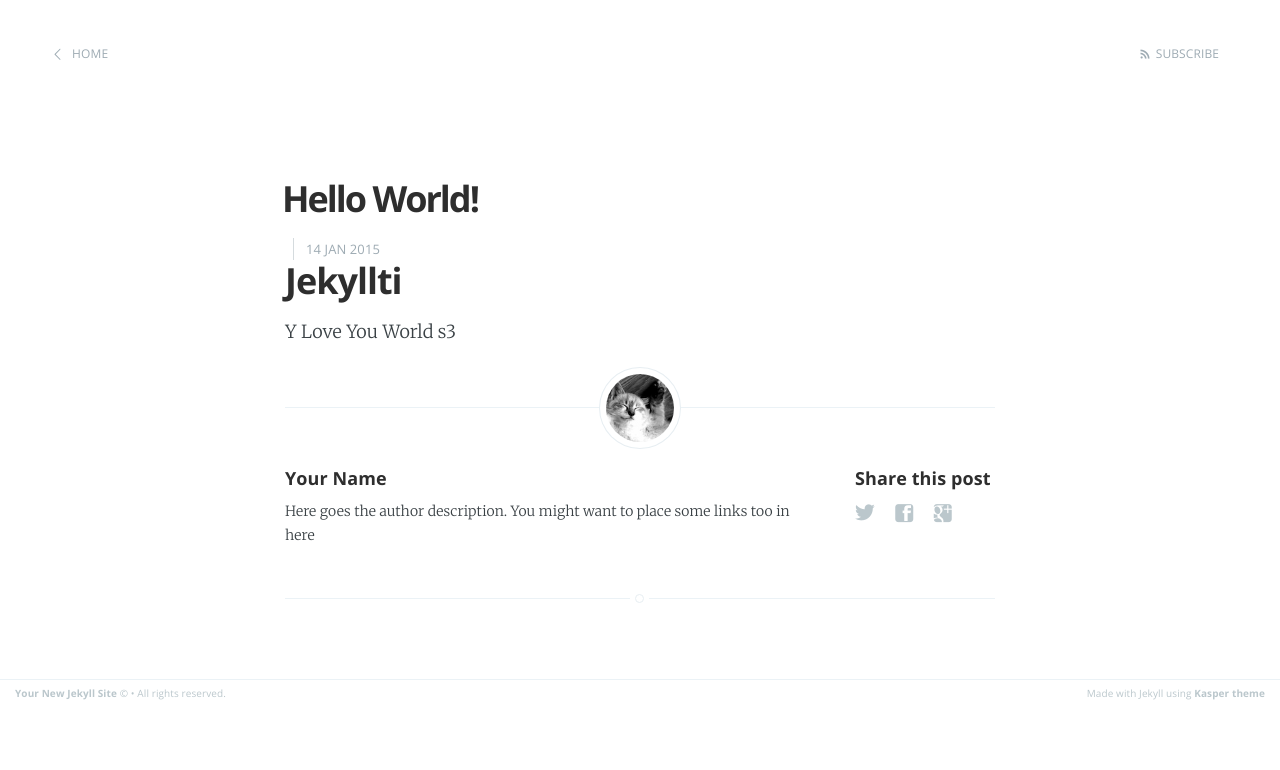
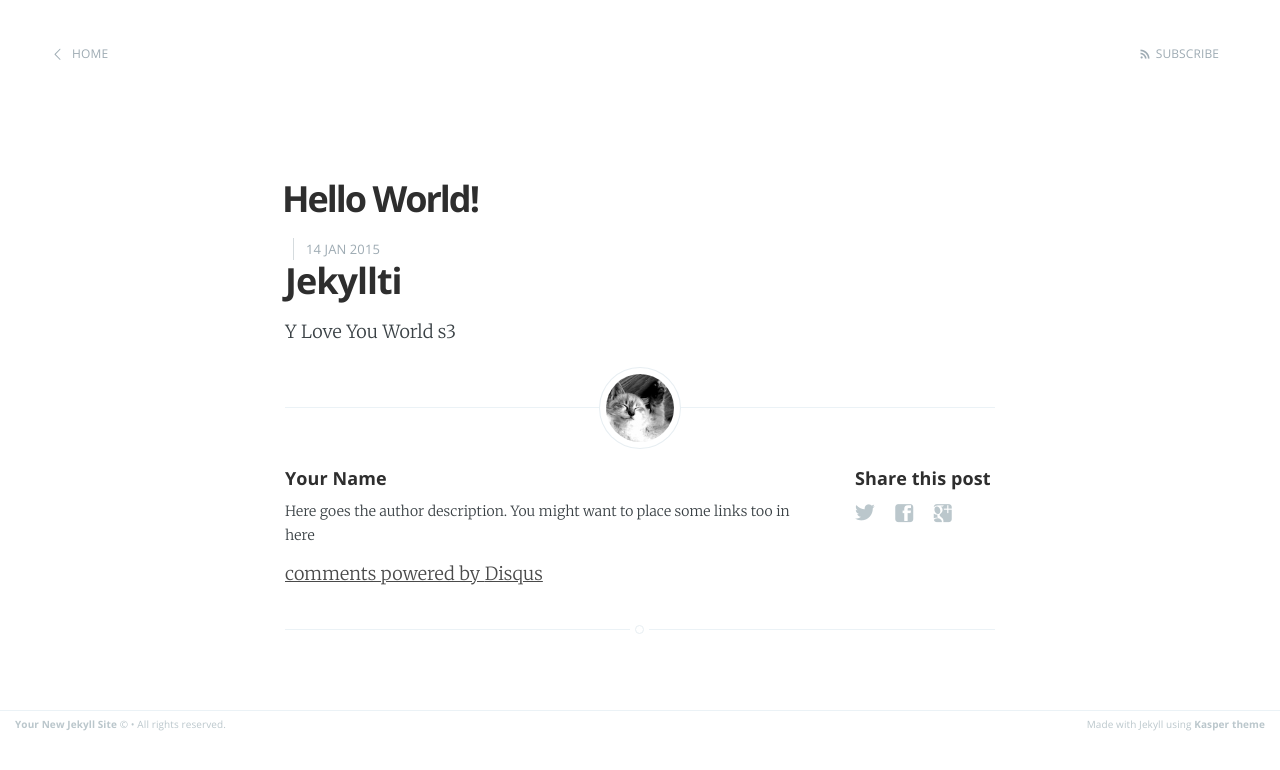
Before and after one commit to taciosantosblog/taciosantosblog.github.io, a Jekyll site: the page built from _posts/2015-01-04-ola.html, in a window 1280 px wide. Shown: the top 770 px of the page. Built offline with Jekyll 4.4.1, drawn with Linux system fonts in a browser that asks for light colours; comment, search, counter and statistics services are not loaded; some of the changed lines change nothing that is shown.

Commit message:
adicao da funcao de comentarios disqus

```diff
--- a/_includes/disqus.html
+++ b/_includes/disqus.html
@@ -2,7 +2,7 @@
     <div id="disqus_thread"></div>
     <script type="text/javascript">
 
-        var disqus_shortname = '';
+        var disqus_shortname = 'taciosantosblog.github.io';
         var disqus_developer = 0; // developer mode is on
         (function() {
             var dsq = document.createElement('script'); dsq.type = 'text/javascript'; dsq.async = true;
--- a/_posts/2015-01-04-ola.html
+++ b/_posts/2015-01-04-ola.html
@@ -2,6 +2,8 @@
 layout: post
 title:  Hello World!
 date:   2015-01-14 15:00:00
+
+disqus: true
 ---
 <h2>Jekyllti</h2>
 <p>Y Love You World s3</p>
```
Also changed, not shown: 2 other files.
